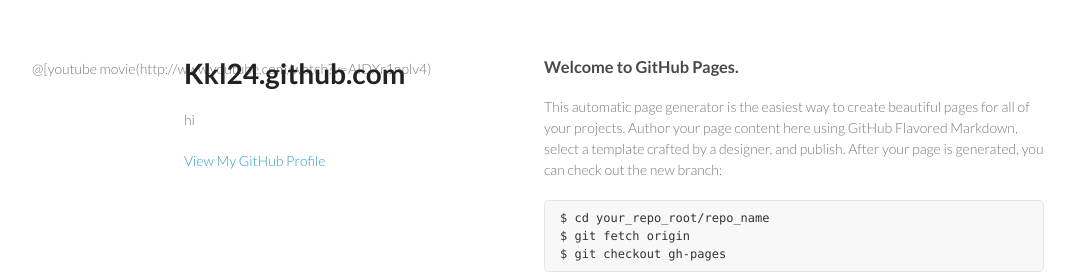
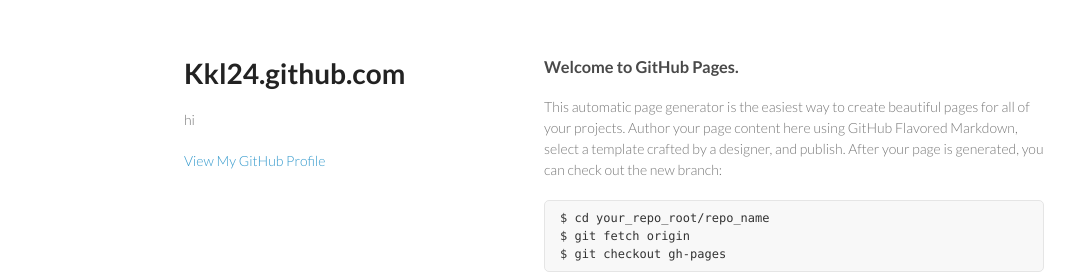
Before and after one commit to kkl24/kkl24.github.com, a Jekyll site: the page index.html, which Jekyll copies as it is, in a window 1280 px wide. Shown: the top 274 px of the page, without its empty margins (26-1101 px from the left). Built offline with Jekyll 4.4.1, drawn with Linux system fonts in a browser that asks for light colours.

Commit message:
Update index.html
hi

```diff
--- a/index.html
+++ b/index.html
@@ -60,6 +60,6 @@
       </footer>
     </div>
     <script src="javascripts/scale.fix.js"></script>
-    @[youtube movie(http://www.youtube.com/watch?v=AIDXr1nplv4)
+
   </body>
 </html>
```
